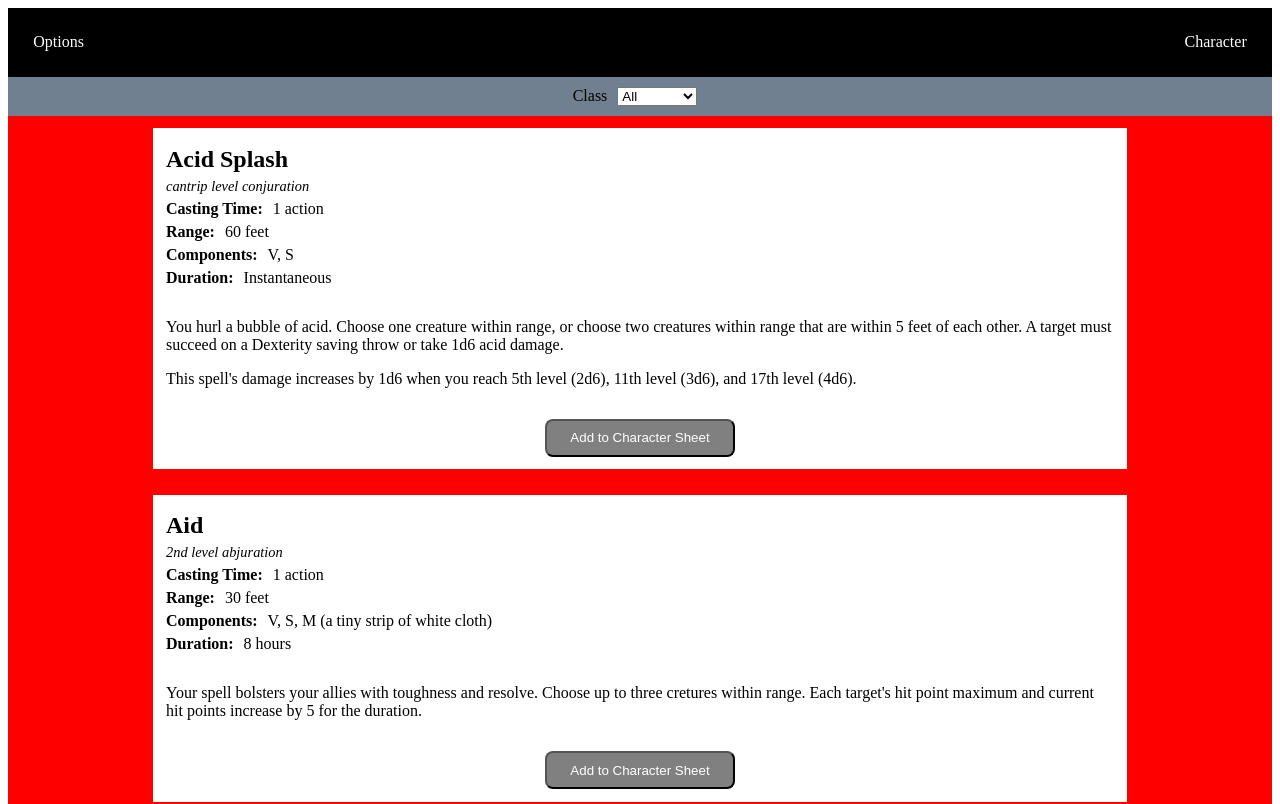
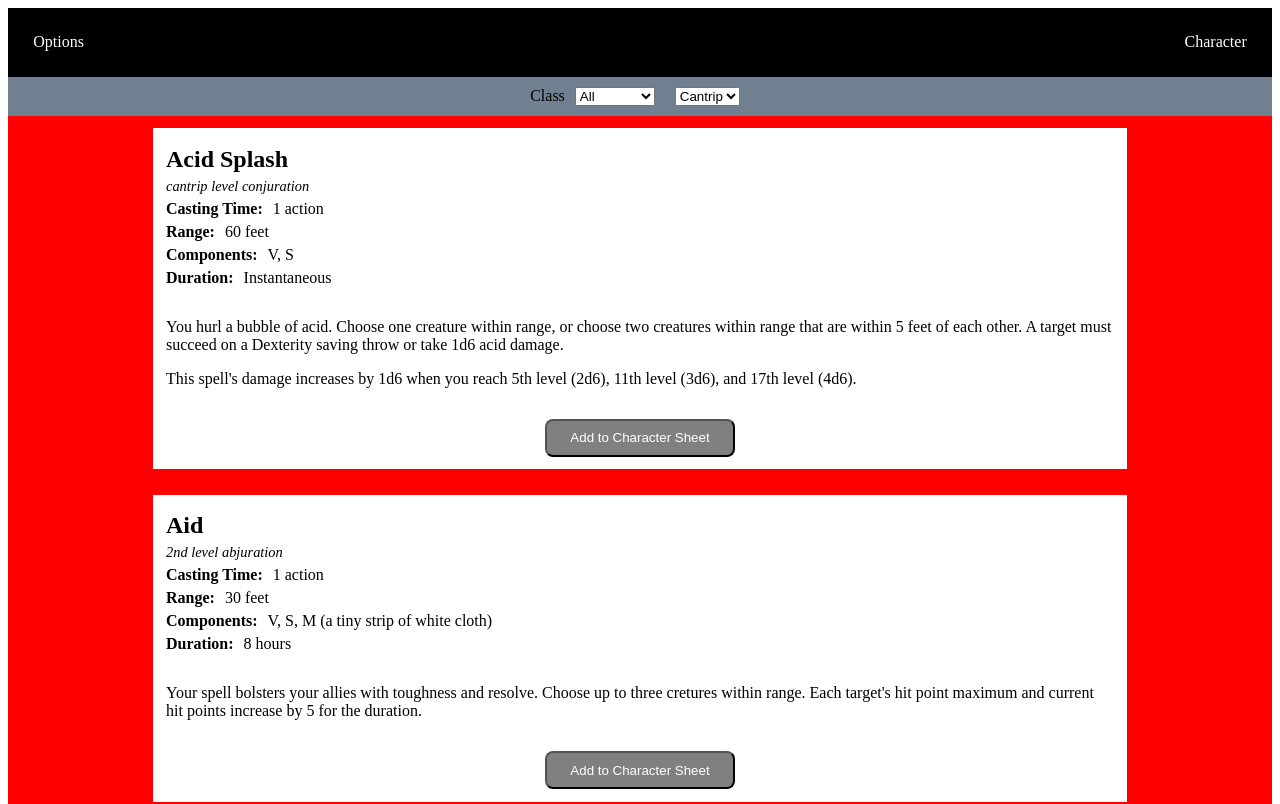
Before and after one commit to tsbarrett89/dnd-spellsNactions, a React (Create React App) app in the folder dnd/: page / in a window 1280 px wide. Shown: the top 804 px of the page. Built offline with nearby package versions, Linux system fonts and the light colour scheme.

Commit message:
added level selector

```diff
--- a/dnd/src/components/SpellGrid.js
+++ b/dnd/src/components/SpellGrid.js
@@ -11,6 +11,10 @@ const SpellGrid = () => {
 
     const handleClassChanges = event => {
         setDisplaySpells(spells.filter(spell => spell.classes.includes(event.target.value)))
+    }
+
+    const handleLevelChanges = event => {
+        setDisplaySpells(spells.filter(spell => spell.level.includes(event.target.value)))
     }
 
     return (
@@ -32,6 +36,19 @@ const SpellGrid = () => {
                     <option value="Warlock">Warlock</option>
                     <option value="Wizard">Wizard</option>
                 </select>
+                <select name="levelSelector" onChange={handleLevelChanges}>
+                    <option value='cantrip'>Cantrip</option>
+                    <option value='1st'>1st</option>
+                    <option value='2nd'>2nd</option>
+                    <option value='3rd'>3rd</option>
+                    <option value='4th'>4th</option>
+                    <option value='5th'>5th</option>
+                    <option value='6th'>6th</option>
+                    <option value='7th'>7th</option>
+                    <option value='8th'>8th</option>
+                    <option value='9th'>9th</option>
+
+                </select>
             </form>
             <SpellGridStyled>
                 {displaySpells.map(spell => (
```
